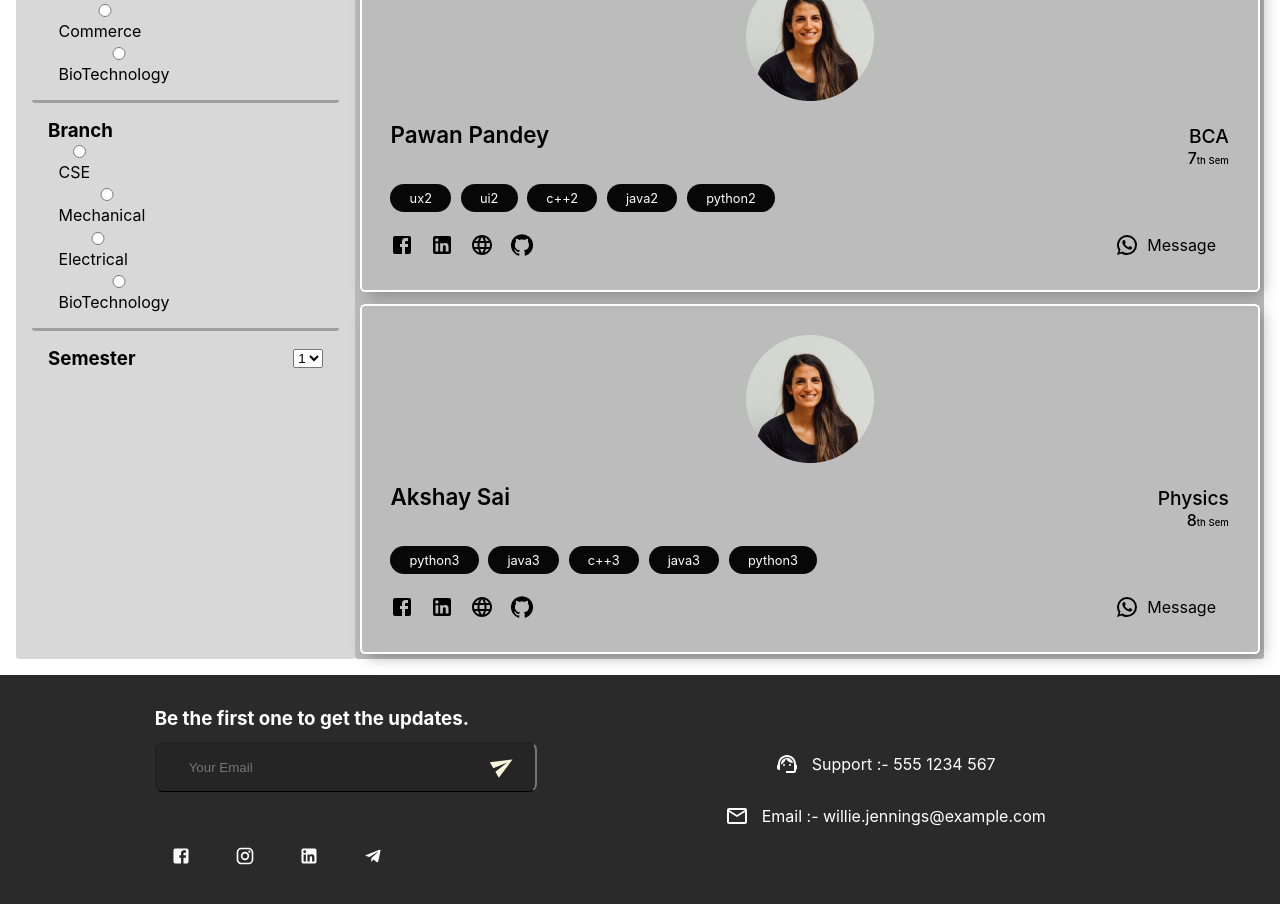
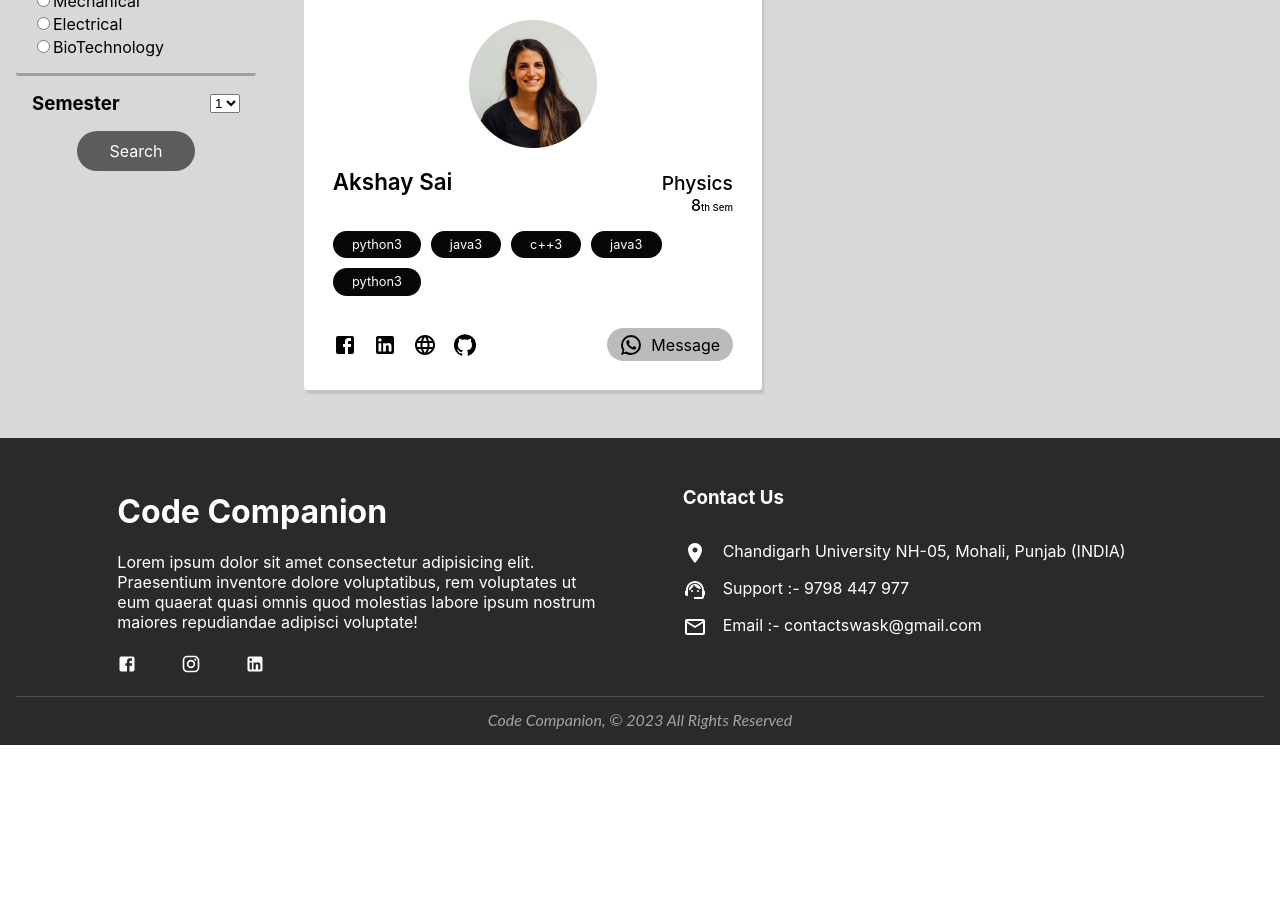
Before and after one commit to mr-optimizer/Connectolike, a React (Create React App) app in the folder frontend/: page /discover in a window 1280 px wide. Shown: the part 520-1424 px from the top of the page. After the commit the page ends 1265 px from the top, so only its background shows below. Built offline with nearby package versions, Linux system fonts and the light colour scheme.

Commit message:
basic interface completed

```diff
--- a/frontend/src/components/Header/Footer.css
+++ b/frontend/src/components/Header/Footer.css
@@ -1,114 +1,93 @@
 .footer{
-    display: flex;
-    flex-wrap: wrap;
-    justify-content: space-evenly;
+    padding: 1rem;
     color: #fff;
     background-color: rgb(42, 42, 42);
 }
 
-.left{
-    width: 20rem;
+.footer__container{
+    padding: 1rem;
     display: flex;
-    padding: 2rem 1rem ;
+    flex-wrap: wrap;
+    justify-content: space-evenly;
+}
+
+.footer__container__about{
+    width: 30rem;
+    display: flex;
     flex-direction: column;
     align-items: flex-start;
-    justify-content: flex-start;
-    gap: 3rem;
     /* background-color: green; */
 }
 
-.email-notify{
-    position: relative;
+.footer__container__about--text{
+    text-align: left;
+    margin-top: 0px;
+}
+
+.footer__container__contacts{
+    width: 30rem;
+    padding: 1rem 0 0 0 ;
+    display: flex;
+    flex-direction: column;
+    align-items: flex-start;
+    gap: 2rem;
+    /* background-color: green;    */
+}
+.social__container{
+    margin-left: -1rem;
+}
+
+.social_icon{
+    /* overflow: hidden; */
+
+}
+
+.contacts{
     display: flex;
     flex-direction: column;
     gap: .8rem;
 }
 
-input {
-    outline: none;
-    border: specify yours;
-    width: 100%;
-    color: #fff;
-}
-
-.input-email{
-    padding: 1rem 2rem;
-    background-color: #252525;
-    border-radius: .5rem;
-    border-bottom: .1rem solid black;
-}
-
-.sending{
-    position: absolute;
-    left: 21rem;
-    top : 2.9rem;
-    rotate: -30deg;
-    color: beige;
-}
-
-.right{
-    width: 40%;
+.link{
     display: flex;
-    justify-content: center;
-    align-items: center;
-    /* background-color: green; */
-}
-
-/* .about{
-    text-align: left;
-} */
-
-/* .foot-explore-contact{
-    display: flex;
-    align-items: center;
-    justify-content: center;
-} */
-
-/* .explore{
-    display: flex;
-} */
-
-.contacts li{
-    display: flex;
-    gap: .8rem;
-}
-
-li{
-    list-style-type: none;
-    display: flex;
-    justify-content: center;
-    align-items: center;
-}
-
-.link{
+    gap: 1rem;
+    align-items: flex-start;
     text-decoration: none;
     color: white;
 }
 
+.hr__line {
+    background-color: #4b4b4b;
+    height: 1px;
+}
+
+.copyright {
+    margin-top: .8rem;
+    color: rgb(163, 163, 163);
+    font-family: "lato";
+    font-style: italic;
+}
+@media screen and (max-width: 37.5em) {
+    .copyright {
+        width: 110%;
+    }
+}
 
 @media (max-width:786px) {
     .left{
         justify-content: center;
         align-items: center;
     }
-
-    input{
-        width: 80%;
-    }
-
-    .sending{
-        left: 17rem;
-    }
 }
 
 @media (max-width:700px) {
-    .left{
+    .footer__container__about{
         width: 100%;
         justify-content: center;
         align-items: center;
     }
 
-    .right{
+    .footer__container__contacts{
         width: 100%;
     }
 }
--- a/frontend/src/components/Header/Footer.js
+++ b/frontend/src/components/Header/Footer.js
@@ -1,38 +1,34 @@
-import {React, useState} from 'react'
+import { React } from "react";
 
-import './Footer.css'
+import "./Footer.css";
 
-import { Button } from '@mui/material';
-import SendIcon from '@mui/icons-material/Send';
-import FacebookIcon from '@mui/icons-material/Facebook';
-import LinkedInIcon from '@mui/icons-material/LinkedIn';
-import TelegramIcon from '@mui/icons-material/Telegram';
-import InstagramIcon from '@mui/icons-material/Instagram';
-// import KeyboardArrowRightIcon from '@mui/icons-material/KeyboardArrowRight';
-import SupportAgentIcon from '@mui/icons-material/SupportAgent';
-import MailOutlineOutlinedIcon from '@mui/icons-material/MailOutlineOutlined';
+import { Button } from "@mui/material";
+// import SendIcon from "@mui/icons-material/Send";
+import FacebookIcon from "@mui/icons-material/Facebook";
+import LinkedInIcon from "@mui/icons-material/LinkedIn";
+// import TelegramIcon from "@mui/icons-material/Telegram";
+import InstagramIcon from "@mui/icons-material/Instagram";
+import PlaceIcon from "@mui/icons-material/Place";
+import SupportAgentIcon from "@mui/icons-material/SupportAgent";
+import MailOutlineOutlinedIcon from "@mui/icons-material/MailOutlineOutlined";
 
 const Footer = () => {
-    const [email,setEmail] = useState('');
-
-    const changeHandler = (e) => {
-        setEmail(e.target.value);
-    }
-
   return (
-    <div className='footer'>
-        <div className='left'>
-            {/* <h2>Code Companion</h2> */}
-            <div className='email-notify'>
-                <h3>Be the first one to get the updates.</h3>
-                <input className='input-email' name='email' onChange={changeHandler} value={email} placeholder='Your Email'/>
-                <SendIcon className='sending' />
-            </div>
-            <div className='social__container'>
+    <div className="footer">
+      <div className="footer__container">
+        <div className="footer__container__about">
+          <h1>Code Companion</h1>
+          <p className="footer__container__about--text">
+            Lorem ipsum dolor sit amet consectetur adipisicing elit. Praesentium
+            inventore dolore voluptatibus, rem voluptates ut eum quaerat quasi
+            omnis quod molestias labore ipsum nostrum maiores repudiandae
+            adipisci voluptate!
+          </p>
+          <div className="social__container">
             <Button
               variant="link"
               color="default"
-                    className='facebook'
+              className="social_icon"
               startIcon={<FacebookIcon />}
               href="https://www.facebook.com/"
               target="_blank"
@@ -40,7 +36,7 @@ const Footer = () => {
             <Button
               variant="link"
               color="default"
-                    className='facebook'
+              className="social_icon"
               startIcon={<InstagramIcon />}
               href="https://www.instagram.com/"
               target="_blank"
@@ -48,58 +44,41 @@ const Footer = () => {
             <Button
               variant="link"
               color="default"
-                    className='facebook'
+              className="social_icon"
               startIcon={<LinkedInIcon />}
               href="https://www.linkedin.com/"
-                    target="_blank"
-                />
-                <Button
-                    variant="link"
-                    color="default"
-                    className='facebook'
-                    startIcon={<TelegramIcon />}
-                    href="https://web.telegram.org/k/"
               target="_blank"
             />
           </div>
         </div>
 
-        <div className='right'>
-            {/* <div className='about'>
-                <h2>Code Companion</h2>
-                <p>
-                    Lorem ipsum dolor sit amet consectetur. Eu et in faucibus elit vulputate aliquam ut. Dui turpis est pellentesque aliquet. Lorem ipsum dolor sit amet consectetur. Eu et in faucibus elit vulputate aliquam ut. Dui turpis est pellentesque aliquet.
-                </p>
-            </div> */}
+        <div className="footer__container__contacts">
+          <h3>Contact Us</h3>
+          <div className="contacts">
+            <a className="link" href="tel:9798447977">
+              <PlaceIcon />
+              Chandigarh University NH-05, Mohali, Punjab (INDIA)
+            </a>
 
-            {/* <div className='foot-explore-contact'> */}
-                {/* <div className='explore'>
-                    <h4>Explore</h4>
-                    <li>
-                        <KeyboardArrowRightIcon/> Link 1
-                    </li>
-                    <li>
-                        <KeyboardArrowRightIcon/> Link 2
-                    </li>
-                    <li>
-                        <KeyboardArrowRightIcon/> Link 3
-                    </li>
-                </div> */}
-                <div className='contacts'>
-                    <li>
-                        <SupportAgentIcon/>
-                        <p>Support :- <a className='link' href="tel:5551234567">555 1234 567</a></p>
-                    </li>
+            <a className="link" href="tel:9798447977">
+              <SupportAgentIcon />
+              Support :- 9798 447 977
+            </a>
 
-                    <li>
-                        <MailOutlineOutlinedIcon/>
-                        <p> Email :- <a className='link' href="mailto:willie.jennings@example.com">willie.jennings@example.com</a> </p>
-                    </li>
-                </div>
-            {/* </div> */}
+            <a className="link" href="mailto:willie.jennings@example.com">
+              <MailOutlineOutlinedIcon />
+              Email :- contactswask@gmail.com
+            </a>
           </div>
         </div>
-  )
-}
+      </div>
+      <div className="hr__line"></div>
+      <div className="copyright">
+        <span className="u-red-text"> Code Companion</span>, &#169; 2023 All
+        Rights Reserved
+      </div>
+    </div>
+  );
+};
 
-export default Footer
+export default Footer;
--- a/frontend/src/components/Header/Header.css
+++ b/frontend/src/components/Header/Header.css
@@ -1,91 +1,30 @@
 .header{
-    height: 10vh;
     padding: 0 2rem;
     display: flex;
     align-items: center;
     justify-content: space-between;
 }
 
-.brand_name{
-
-}
-
-.to__shrink{
-    display: flex;
-    gap: 1rem;
-}
-
 .nav__menu{
     display: flex;
     justify-content: space-around;
-    text-decoration: none;
-    list-style-type: none;
     list-style: none;
-}
-
-li{
-    text-decoration: none;
-    list-style-type: none;
 }
 
 .cta-header{
     background-color: black;
-    padding: 0 1.2rem;
-    color: aliceblue;
-    font-size: .8rem;
+    padding: .6rem 1.2rem;
 }
 
-.nav__menu li{
+.wh{
+    color: aliceblue;
     text-decoration: none;
-    list-style-type: none;
+}
+
+.nav__link{
+    text-decoration: none;
     color: black;
     padding: 0 1rem;
     margin: 0 1rem;
     cursor: pointer;
 }
-
-Link:visited, Link:link{
-    text-decoration: none;
-
-}
-
-.container{
-    max-width: 90%;
-    margin: auto;
-    display: flex;
-    justify-content: space-between;
-    align-items: center;
-}
-
-ul{
-    list-style-type: none;
-}
-
-
-.hamburger{
-    border: none;
-    background: none;
-}
-
-.mobile-menu-icon{
-    display: none;
-}
-
-@media (max-width:768px) {
-
-
-    .to__shrink{
-        display: none;
-    }
-
-    .mobile-menu-icon{
-        display: block;
-        height: 10rem;
-        /* position: absolute; */
-        /* list-style: none; */
-        /* left: 0; */
-        /* transition: all .5s ease-in-out; */
-        /* width: 100%; */
-        /* background-color: white; */
-    }
-}
--- a/frontend/src/pages/Discover/Discover.css
+++ b/frontend/src/pages/Discover/Discover.css
@@ -1,22 +1,19 @@
 .discover{
     display: flex;
-    flex-direction: column;
-    /* flex-wrap: wrap; */
-    align-items: center;
     gap: 2rem;
-    padding: 1rem .4rem;
+    background-color: rgb(216, 216, 216);
 }
 
 .discover__body{
     display: flex;
+    gap: 2rem;
 }
 
 .left-contents{
-    width: 24vw;
+    min-width: 15rem;
     padding: 1rem;
-    gap: 1rem;
-    background-color: rgb(216, 216, 216);
-    border-radius: .2rem;
+    /* background-color: rgb(216, 216, 216); */
+    /* border-radius: .2rem; */
 }
 
 .left__head{
@@ -25,12 +22,16 @@
     align-items: center;
 }
 
+.search-btn{
+    background-color: rgb(92, 92, 92);
+    color: white;
+    padding: .6rem 2rem;
+}
+
 .right-contents{
-    width: 70vw;
-    padding: .4rem;
+    padding: 3rem 0rem;
     display: flex;
-    flex-direction: column;
-    gap: 1rem;
-    background-color: rgb(188, 188, 188);
+    flex-wrap: wrap;
+    gap: 2rem;
     border-radius: .2rem;
 }
--- a/frontend/src/pages/Discover/Discover.js
+++ b/frontend/src/pages/Discover/Discover.js
@@ -1,7 +1,7 @@
 import React from "react";
 import "./Discover.css";
 import DiscoverCard from "./DiscoverCard";
-import SortBy from "./SortBy";
+// import SortBy from "./SortBy";
 import SkillFilter from "../../components/Filters/SkillFilter";
 import SectorFilter from "../../components/Filters/SectorFilter";
 import BranchFilter from "../../components/Filters/BranchFilter";
@@ -56,13 +56,12 @@ const Discover = () => {
 
   return (
     <div className="discover">
-      {/* Header */}
       <div className="discover__body">
         <div className="left-contents">
           <form>
             <div className="left__head">
-              <h3>Filters</h3>
-              <SortBy />
+              <h2>Filters</h2>
+              {/* <SortBy  /> */}
             </div>
 
             <SkillFilter />
@@ -70,6 +69,7 @@ const Discover = () => {
             <BranchFilter />
             <SemesterFilter />
             {/* skills, sector, experience, branch, semeseter */}
+            <button className="search-btn">Search</button>
           </form>
         </div>
 
--- a/frontend/src/pages/Discover/DiscoverCard.css
+++ b/frontend/src/pages/Discover/DiscoverCard.css
@@ -1,12 +1,13 @@
 .discover__card{
+    width: 41%;
     padding: 1.8rem;
     display: flex;
     flex-direction: column;
     flex-wrap: wrap;
     gap: 1rem;
     border-radius: .2rem;
-    box-shadow: inset 0 -3em 3em rgba(0, 0, 0, 0), 0 0 0 2px rgb(255, 255, 255),
-    0.3em 0.3em 1em rgba(0, 0, 0, 0.3);
+    background-color: white;
+    box-shadow: 2px 4px 2px rgba(0, 0, 0, 0.1);
 }
 
 .discover__card__infos{
@@ -48,6 +49,7 @@
 }
 
 .discover__card__social{
+    margin-top: 1rem;
     display: flex;
     align-items: center;
     justify-content: space-between;
@@ -68,6 +70,7 @@
     align-items: center;
     gap: .5rem;
     cursor: pointer;
+    background-color: rgb(187, 187, 187);
     border-radius: 10rem;
 }
 
--- a/frontend/src/pages/Discover/DiscoverCard.js
+++ b/frontend/src/pages/Discover/DiscoverCard.js
@@ -13,7 +13,6 @@ const DiscoverCard = (props) => {
   const skillList = props.skill;
   return (
     <div className='discover__card'>
-
       <div className='discover__card__image'>
         <img src={dp1} alt="display_img" className="discover__card__img"/>
       </div>
--- a/frontend/src/pages/Landing/Hero.css
+++ b/frontend/src/pages/Landing/Hero.css
@@ -12,7 +12,6 @@
 .hero__texts{
     display: flex;
     flex-direction: column;
-    /* justify-content: flex-start; */
     align-items: flex-start;
     gap: 3rem;
     padding: 6rem 8rem;
@@ -35,6 +34,7 @@
 .hero__texts__btn{
     font-size: 1.2rem;
     padding: .8rem 1.8rem;
+    background-color: grey;
 }
 
 .hero__texts__btn:hover{
--- a/frontend/src/pages/Login-Signup/Login.css
+++ b/frontend/src/pages/Login-Signup/Login.css
@@ -26,8 +26,10 @@
 .reveal{
     position: absolute;
     top: 5rem;
-    left: 2rem;
+    left: 23rem;
     font-size: 1.5rem;
+    z-index: 12;
+    cursor: pointer;
 }
 
 .login__content__bottom{
--- a/frontend/src/pages/Login-Signup/Login.js
+++ b/frontend/src/pages/Login-Signup/Login.js
@@ -37,6 +37,7 @@ const Login = () => {
               onChange={(e) => {setEmail(e.target.value)}}
               label="Username"
             />
+            <FiEye className="reveal" onClick={() => setShown(!shown)} />
             <TextField
               sx={{
                 width: { xs: 300, sm: 400, md: 400 },
@@ -51,7 +52,6 @@ const Login = () => {
               value={pwd}
               onChange={(e) => setPwd(e.target.value)}
             />
-            <FiEye className="reveal" onClick={() => setShown(!shown)} />
 
             <div className="login__content__bottom">
               <div className="login__content__btns">
```
Also changed, not shown: frontend/src/components/Header/Header.js (+7 -16 lines). Lines whose indentation alone changed are shown as unchanged.
